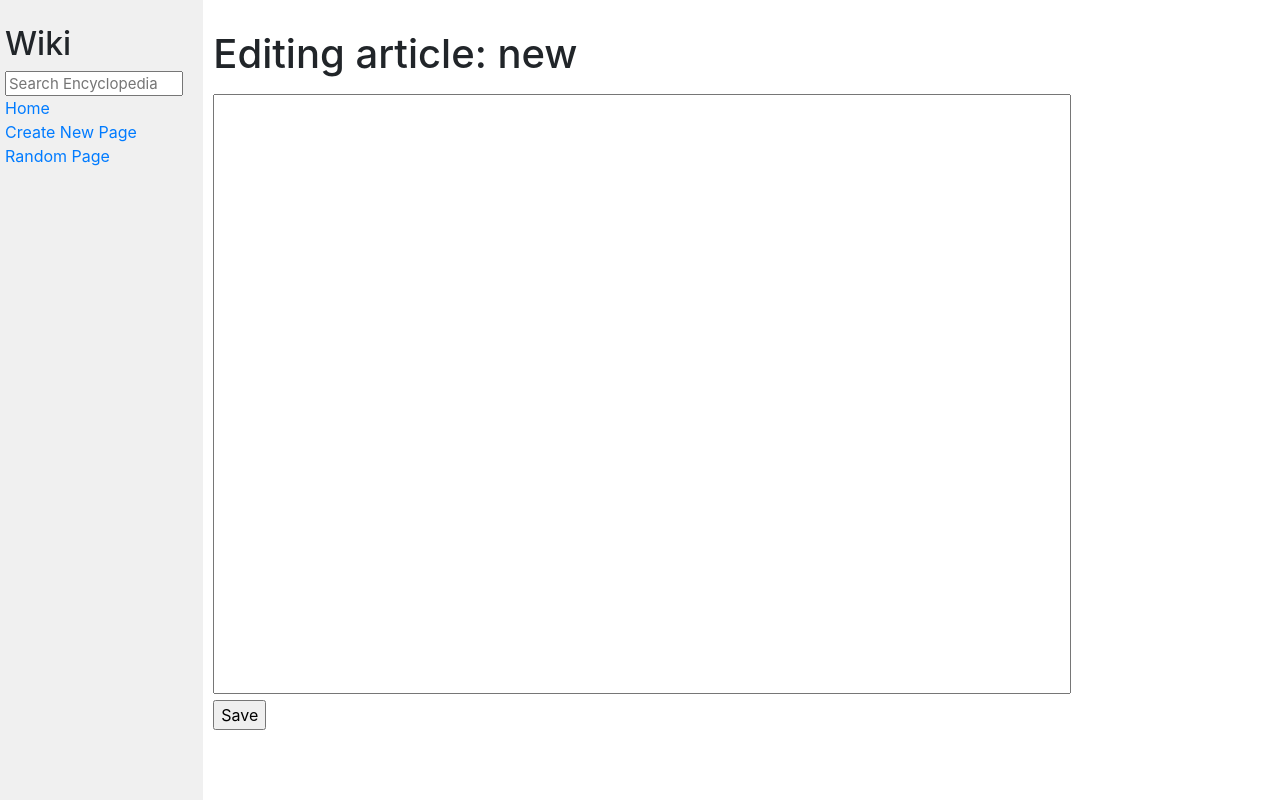
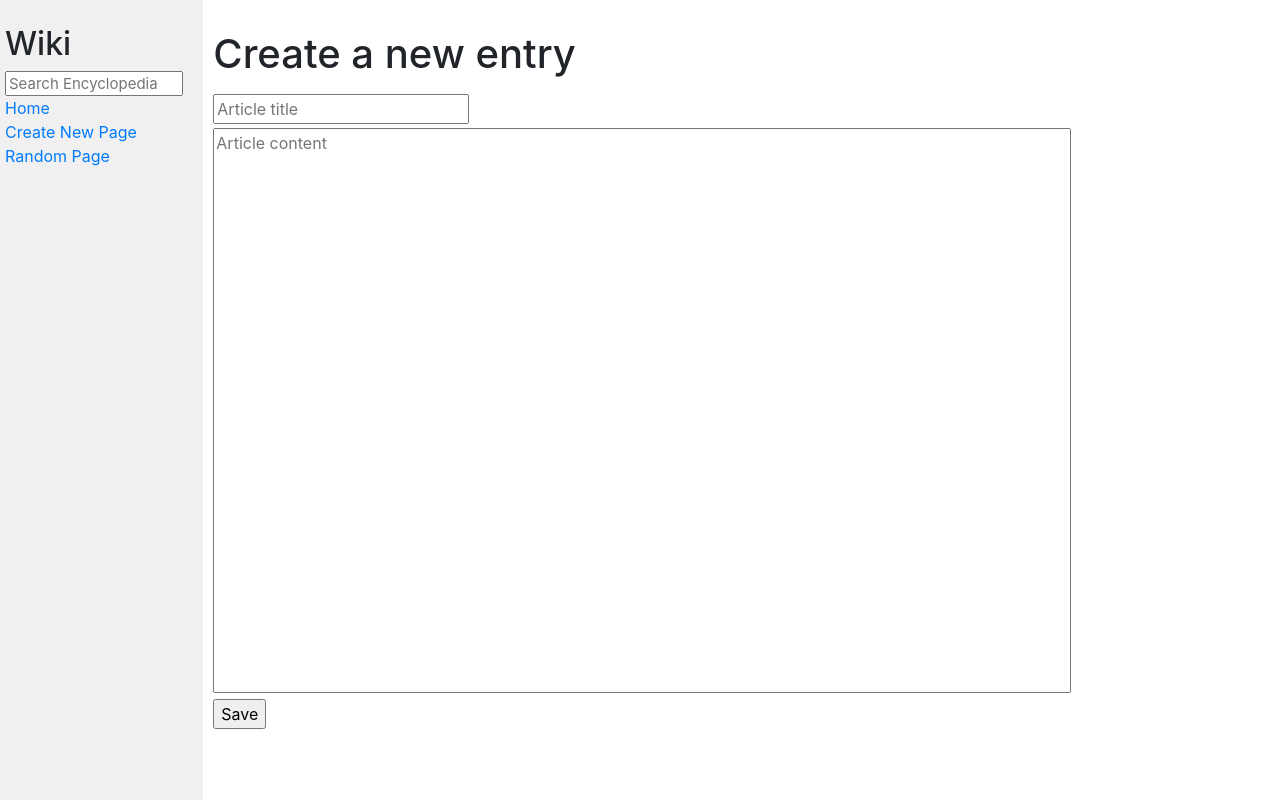
Before and after one commit to CptCaveira/wiki, a Django app: page /mod/new in a window 1280 px wide. Run offline with Django 3.2, Linux system fonts and the light colour scheme; some libraries are stand-ins or nearby versions.

Commit message:
create & edit articles

```diff
--- a/encyclopedia/templates/encyclopedia/mod.html
+++ b/encyclopedia/templates/encyclopedia/mod.html
@@ -20,10 +20,13 @@
 {% else%}
     <form method="post" action="{% url 'mod' title %}">{% csrf_token %}
     <h1><label for="content">Create a new entry</label></h1>
+    <div class="title">
+        <input name="title" id="title" type="text" style="margin-bottom : 4px" placeholder="Article title">
+    </div>
     <div class="textarea">
-        <input name="title" id="title" type="text">
-        <textarea class="title" name="content" id="content" style="resize: none; height:600px"></textarea>
+        <textarea class="title" name="content" id="content" style="resize: none; height:565px" placeholder="Article content"></textarea>
     </div>
     <input type="submit" value="Save">
+    </form>
 {% endif %}
 {% endblock %}
--- a/encyclopedia/templates/encyclopedia/search.html
+++ b/encyclopedia/templates/encyclopedia/search.html
@@ -6,7 +6,7 @@
 
 {% block body %}
     {% if matches %}
-    <h1>Did you mean</h1>
+    <h1>Did you mean:</h1>
     <ul>
     {% for match in matches %}
             <a href="{% url "wiki" match %}" ><li>{{ match }}</li></a>
--- a/encyclopedia/views.py
+++ b/encyclopedia/views.py
@@ -11,10 +11,14 @@
     })
 
 def wiki(request, article):
+    # error message for wrong url TO DO
     md = markdown.Markdown()
     text = util.get_entry(article)
-    split = text.split()
-    title = split[1]
+    f = open("entries/" + article + ".md", "r")
+    title = f.readline()
+    f.close()
+    title = title.strip("#")
+    title = title.replace(" ","")
     return render(request, "encyclopedia/wiki.html", {
         "text": md.convert(text),
         "title" : title
@@ -47,25 +51,42 @@
     return redirect( "wiki", title)
 
 def mod(request, title):
+    if title == "new":
+        new = True
+    else:
+        new = False
     if request.method == "POST":
-        content = request.POST.get("content")
-        f = open("entries/"+ title + ".md", "w")
-        f.write(content)
-        f.close()
-        print(request)
-        return redirect( "wiki", title)
+        if new == False:
+            content = request.POST.get("content")
+            f = open("entries/" + title + ".md", "w")
+            f.write(content)
+            f.close()
+            return redirect( "wiki", title)
+        else:
+            article = request.POST.get("title")
+            articlename = article.replace(" ","")
+            entries = util.list_entries()
+            if article in entries:
+                pass
+            content = request.POST.get("content")
+            f = open("entries/" + articlename + ".md", "w")
+            f.write("# " + article + "\n" + content)
+            f.close()
+            print(article)
+            return redirect( "wiki", articlename)
     else:
-        check = False
-        if title == "new":
-            check= True
-            return render(request, "encyclopedia/mod.html",{
-                "title" : title
-            })
-        else:
+        if new == False:
             entries = util.list_entries()
+            title = title.rstrip("\n")
             if title in entries:
                 article = util.get_entry(title)
                 return render(request, "encyclopedia/mod.html",{
                     "title" : title,
                     "article" : article
                 })
+        else:
+            print(new)
+            return render(request, "encyclopedia/mod.html",{
+                "new" : new,
+                "title" : "new"
+            })
```
Also changed, not shown: entries/banana.md (added, +2 -0 lines), entries/poop.md (added, +2 -0 lines), entries/pooppoop.md (added, +3 -0 lines), entries/testtest.md (added, +2 -0 lines).
